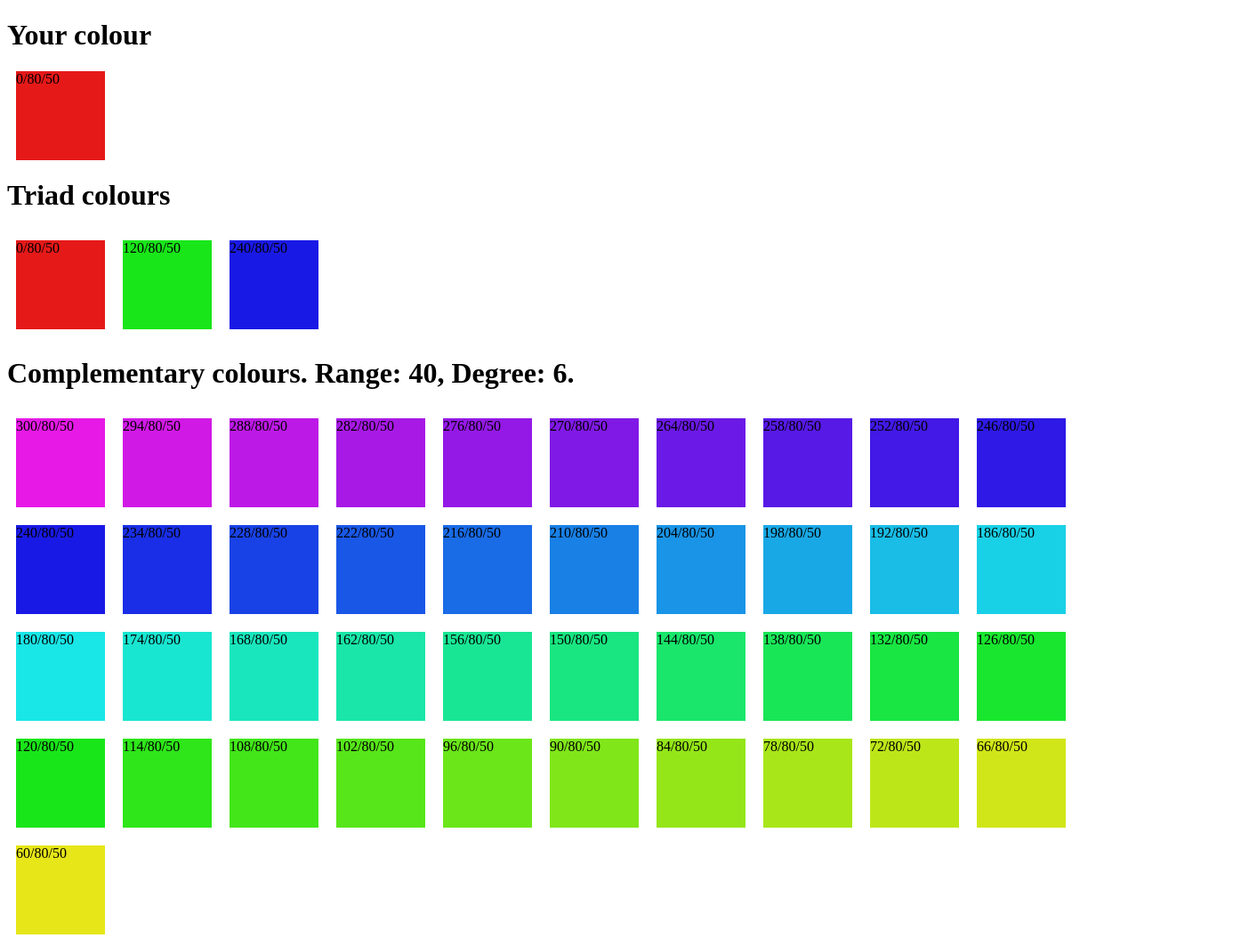
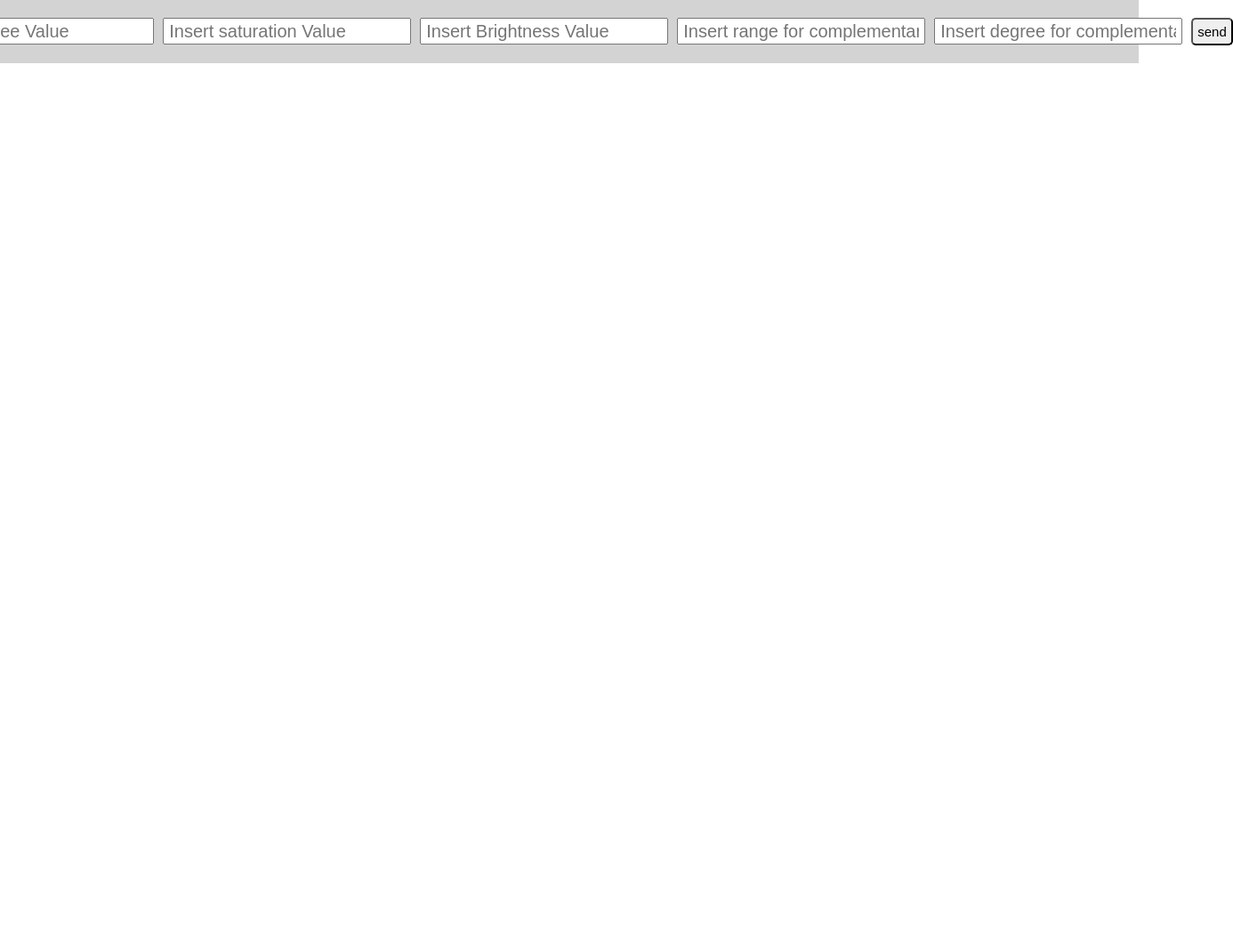
Before and after one commit to ChiaraPassaro/colorpalette, a plain HTML site: page index.html in a window 1280 px wide. Shown: the whole page at 89% size, 1386 px wide, since content can reach past the window. After the commit the page ends 800 px from the top, so only its background shows below. Drawn offline with nearby package versions, Linux system fonts and the light colour scheme.

Commit message:
Add input on index

```diff
--- a/css/style.css
+++ b/css/style.css
@@ -1,3 +1,8 @@
+*{
+  margin: 0;
+  padding: 0;
+  box-sizing: border-box;
+}
 .row{
   position: relative;
   width: 100%;
@@ -6,6 +11,25 @@
   content: '';
   display: table;
   clear: both;
+}
+.insert-yourcolor{
+  display: flex;
+  justify-content: center;
+  background: lightgrey;
+  margin: 0 0 60px 0;
+  padding: 20px;
+}
+.insert-yourcolor input{
+  height: 30px;
+  padding: 5px;
+  margin-right: 10px;
+  line-height: 30px;
+  font-size: 20px;
+}
+.insert-yourcolor button{
+  padding: 5px;
+  font-size: 15px;
+  border-radius: 5px;
 }
 .first-color{
   display: block;
--- a/index.html
+++ b/index.html
@@ -7,8 +7,21 @@
     <script src="https://ajax.googleapis.com/ajax/libs/jquery/3.3.1/jquery.min.js"></script>
   </head>
   <body>
-    <div class="triad row"></div>
-    <div class="complementary row"></div>
+    <div class="insert-yourcolor row">
+      <input type="text" id="degree" placeholder="Insert Degree Value">
+      <input type="text" id="saturation" placeholder="Insert saturation Value">
+      <input type="text" id="brightness" placeholder="Insert Brightness Value">
+      <input type="text" id="range" placeholder="Insert range for complementary">
+      <input type="text" id="step-degree" placeholder="Insert degree for complementary">
+      <button type="button" name="send" id="send">send</button>
+    </div>
+
+    <div class="results">
+      <div class="basecolor"></div>
+      <div class="triad row"></div>
+      <div class="complementary row"></div>
+    </div>
+
     <script src="js/utilities.js" charset="utf-8"></script>
     <script src="js/palette.js" charset="utf-8"></script>
     <script src="js/script.js" charset="utf-8"></script>
--- a/js/script.js
+++ b/js/script.js
@@ -1,23 +1,45 @@
+var inputDegree = $('#degree');
+var inputSaturation = $('#saturation');
+var inputBrightness = $('#brightness');
+var inputRange = $('#range');
+var inputStepDegree = $('#step-degree');
+var button = $('#send');
 
 $(document).ready(function(){
+  button.click(function(){
+    var degree = parseInt(inputDegree.val()) ;
+    var saturation = parseInt(inputSaturation.val());
+    var brightness = parseInt(inputBrightness.val());
+    var range = parseInt(inputRange.val());
+    var stepDegree = parseInt(inputStepDegree.val());
 
-  var color = new hsl(0, 80, 50);
+    var color = new hsl(degree, saturation, brightness);
+
+    insertTriad(color);
+    insertComplementary(color, range, stepDegree);
+  });
+
+});
+
+function insertTriad(color){
   var triad = getTriad(color);
+  $('.basecolor').html('');
+  $('.triad').html('');
 
-  $('body').prepend('<h1>Your colour</h1><div class="first-color" style="background: '+ color.printHsl() +'">'+ color.getDegree() +'/'+ color.getSaturation() + '/' + color.getBrightness() + '<div>');
-
+  $('.basecolor').append('<h1>Your colour</h1><div class="first-color" style="background: '+ color.printHsl() +'">'+ color.getDegree() +'/'+ color.getSaturation() + '/' + color.getBrightness() + '<div>');
   $('.triad').append('<h1>Triad colours</h1>');
   for (var i = 0; i < triad.length; i++) {
     $('.triad').append('<div class="color" style="background: '+ triad[i].printHsl() +'">'+ triad[i].getDegree() +'/'+ triad[i].getSaturation() + '/' + triad[i].getBrightness() + '<div>');
   }
+}
 
-  var range = 40;
-  var degree = 6;
+function insertComplementary(color, range, degree){
   var complementar = getComplementar(color, range, degree);
+
+  $('.complementary').html('');
 
   $('.complementary').append('<h1>Complementary colours. Range: ' + range + ', Degree: ' + degree +'.</h1>');
   for (var i = 0; i < complementar.length; i++) {
     $('.complementary').append('<div class="color" style="background: '+ complementar[i].printHsl() +'">'+ complementar[i].getDegree() +'/'+ complementar[i].getSaturation() + '/' + complementar[i].getBrightness() + '<div>')
   }
-
-});
+}
```
